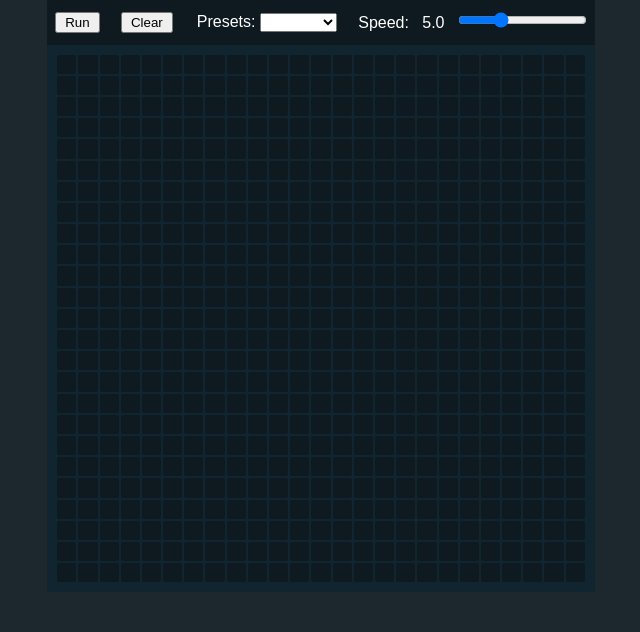
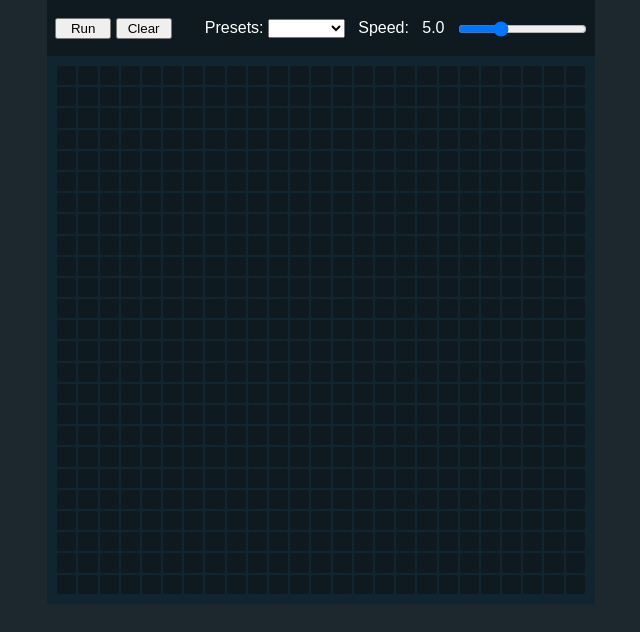
Before and after one commit to aoswalt/web-life, a plain HTML site: page life.html in a window 1280 px wide. Shown: the whole page, without its empty margins (319-959 px from the left). Drawn offline with nearby package versions, Linux system fonts and the light colour scheme.

Commit message:
Vertically center ctonrols

```diff
--- a/life.html
+++ b/life.html
@@ -9,8 +9,10 @@
 <body>
     <div id="gameWrapper">
         <div id="gameControls" class="clearfix">
-            <input type="button" id="gameRunButton" value="Run">
-            <input type="button" id="gameClearButton" value="Clear">
+            <span id="gameButtons">
+                <input type="button" id="gameRunButton" value="Run">
+                <input type="button" id="gameClearButton" value="Clear">
+            </span>
             <span id="gamePresetControls">
                 Presets:
                 <select id="gameLayoutPresets">
--- a/main.css
+++ b/main.css
@@ -47,7 +47,18 @@ span {
     font-family: sans-serif;
 }
 
-#gameRunButton {
+#gameButtons,
+#gamePresetControls,
+#gameSpeedControls {
+    line-height: 2rem;
+    vertical-align: middle;
+}
+
+#gameSpeedRange {
+    vertical-align: middle;;
+}
+
+#gameButtons {
     float: left;
     margin-left: 0.5rem;
 }
@@ -68,6 +79,7 @@ span {
 }
 
 input[type="button"] {
+    width: 3.5rem;
     padding: 0.05rem 0.5rem;
 }
 
```
